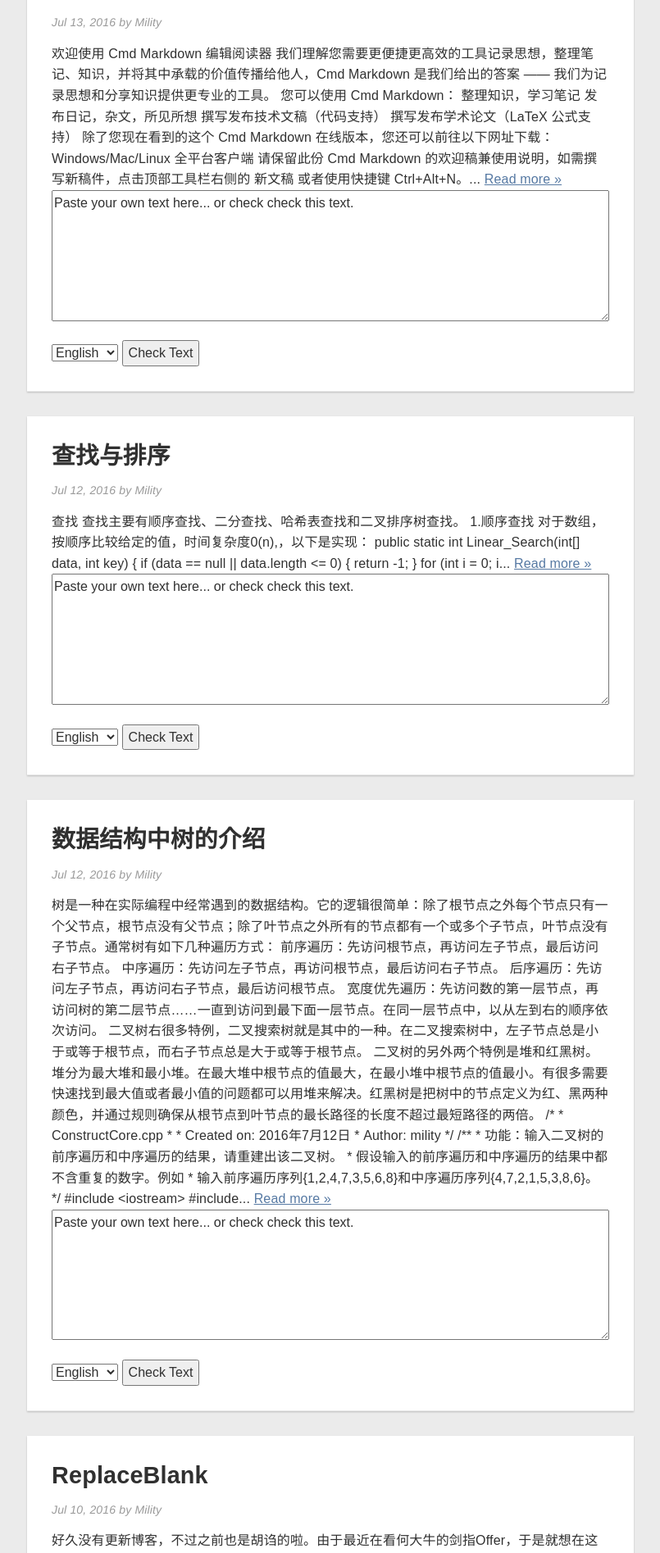
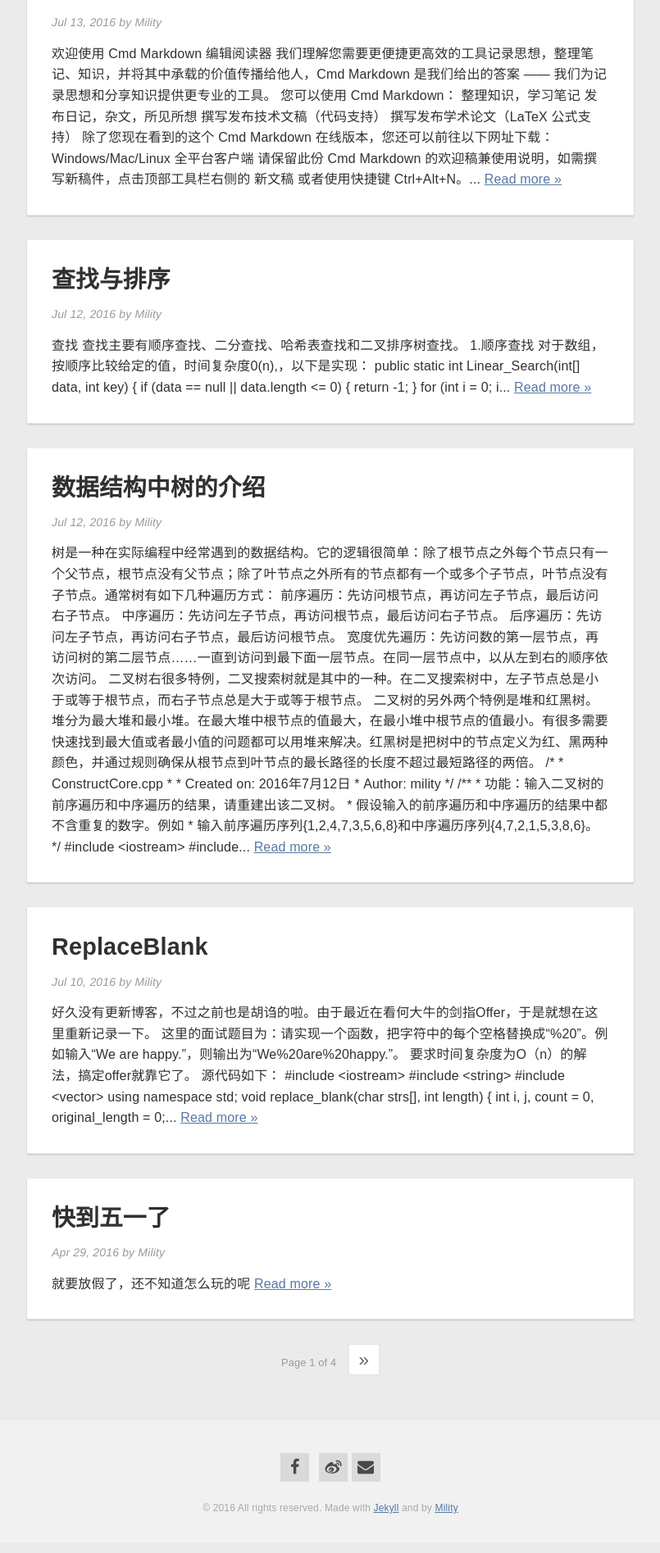
Before and after one commit to Mility/Mility.github.io, a Jekyll site: the page built from index.html, in a window 1280 px wide. Shown: the part 557-2452 px from the top of the page at 82% size, without its empty margins (237-1042 px from the left). Built offline with Jekyll 4.4.1, drawn with Linux system fonts in a browser that asks for light colours; nearby versions of some CDN libraries; the list of posts is cut into pages by our own code.

Commit message:
Update post.html

```diff
--- a/_includes/post.html
+++ b/_includes/post.html
@@ -11,22 +11,4 @@
   </div>
 
 <!--Html for languagetool -->
-<form name="checkform" action="http://community.languagetool.org" method="post">
-
-  <p id="checktextpara">
-      <textarea id="checktext" name="text" style="width: 100%"
-        rows="6">Paste your own text here... or check check this text.</textarea>
-  </p>
-
-  <div>
-      <select name="lang" id="lang">
-          <option value="en-US">English</option>
-          <option value="zh">Chinese</option>
-      </select>
-      <input type="submit" name="_action_checkText"
-          value="Check Text" onClick="doit();return false;">
-      <div id="feedbackErrorMessage" style="color: red;"></div>
-  </div>
-
-</form>
 </article>
```
